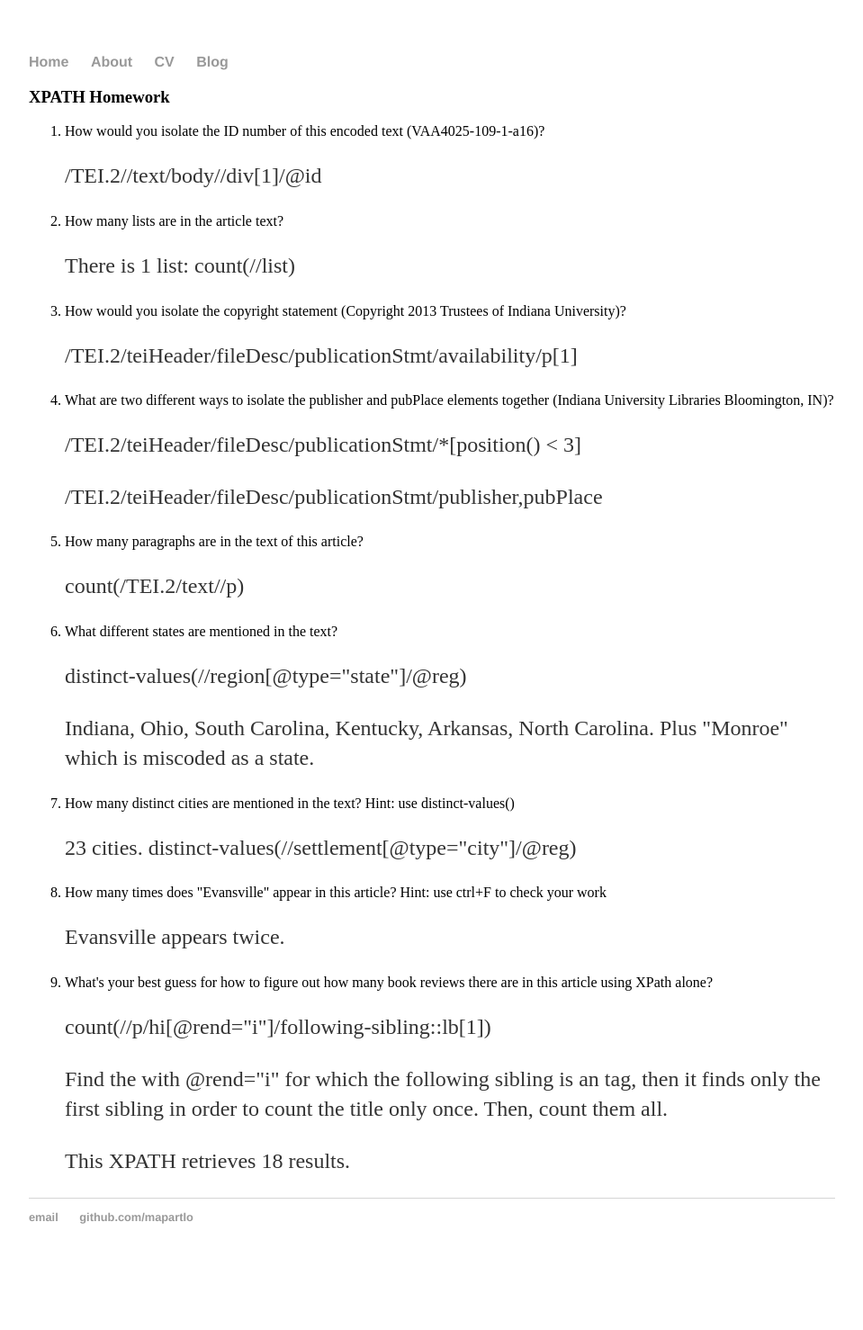
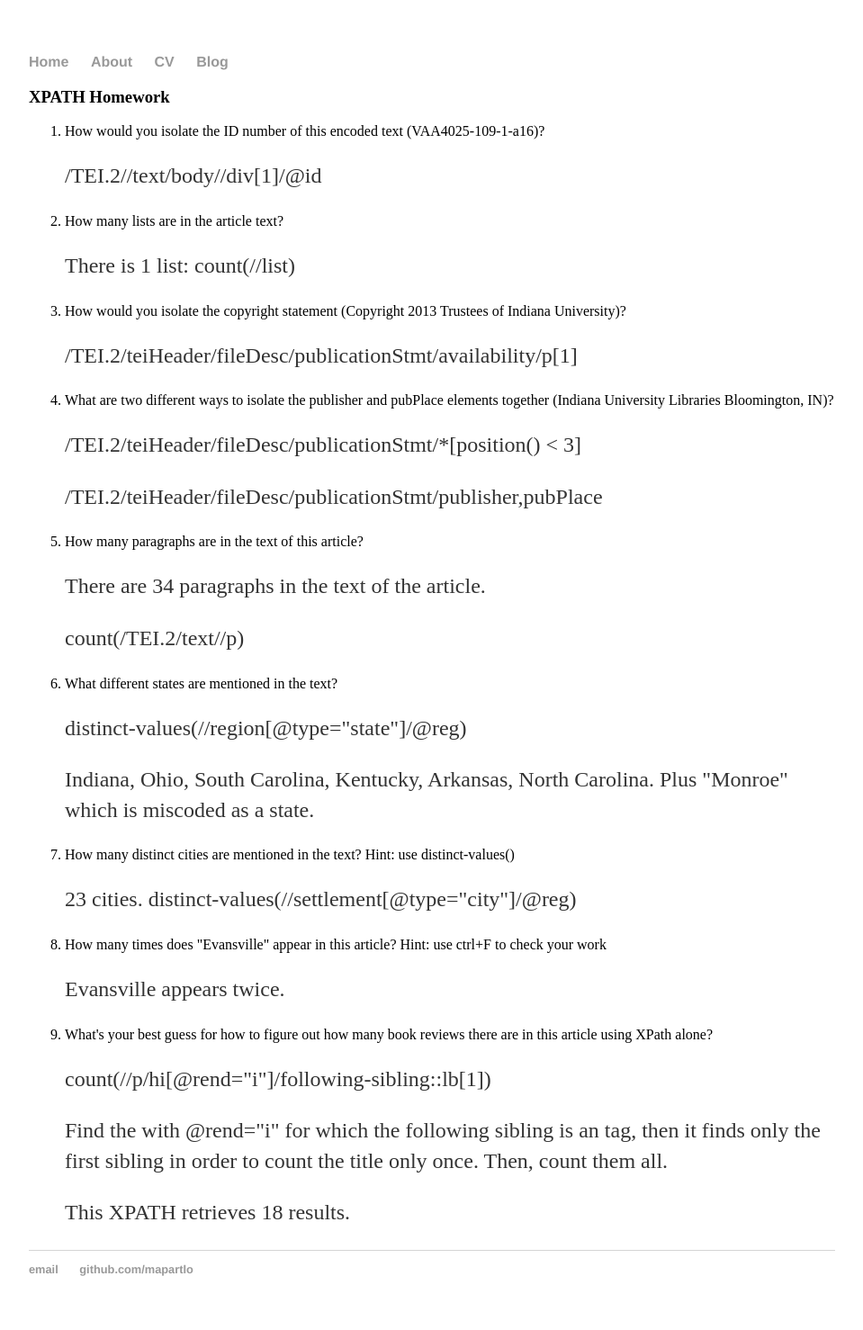
Before and after one commit to miapartlow/mapartlo.github.io, a Jekyll site: the page built from z656/assignment4.html, in a window 1280 px wide. Shown: the whole page at 90% size, without its empty margins (160-1119 px from the left). Built offline with Jekyll 4.4.1, drawn with Linux system fonts in a browser that asks for light colours; before the commit the page ends 1420 px from its top, so only the background shows below that.

Commit message:
Update assignment4.html

```diff
--- a/z656/assignment4.html
+++ b/z656/assignment4.html
@@ -17,7 +17,8 @@ title: "Mia Partlow, Digital Publishing Expert"
 <p>/TEI.2/teiHeader/fileDesc/publicationStmt/*[position() < 3]</p>
  <p>/TEI.2/teiHeader/fileDesc/publicationStmt/publisher,pubPlace</p>
 <li>How many paragraphs are in the text of this article?</li>
-<p>count(/TEI.2/text//p)</p>
+ <p>There are 34 paragraphs in the text of the article.</p>
+ <p>count(/TEI.2/text//p)</p>
 <li>What different states are mentioned in the text?</li>
 <p>distinct-values(//region[@type="state"]/@reg)<p>
 <p>Indiana, Ohio, South Carolina, Kentucky, Arkansas, North Carolina. Plus "Monroe" which is miscoded as a state. </p>
```
